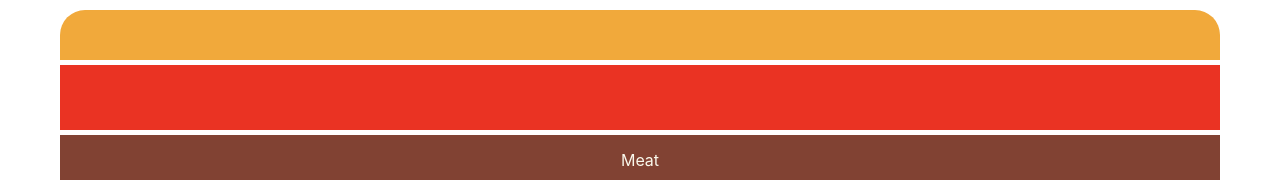
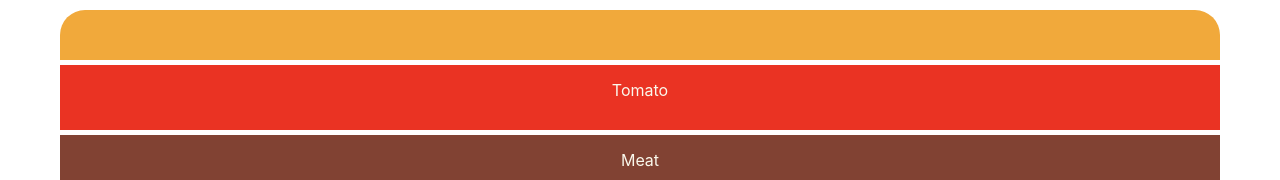
Before and after one commit to Annah97/burger, a React (Create React App) app: page / in a window 1280 px wide. Shown: the top 180 px of the page. Built offline with nearby package versions, Linux system fonts and the light colour scheme.

Commit message:
Update tomato.js

```diff
--- a/src/components/tomato.js
+++ b/src/components/tomato.js
@@ -1,5 +1,5 @@
 import "../App.css";
 
 export default function Tomato() {
-  return <div className="Burgertomato" />;
+  return <div className="Burgertomato">Tomato</div>;
 }
```
